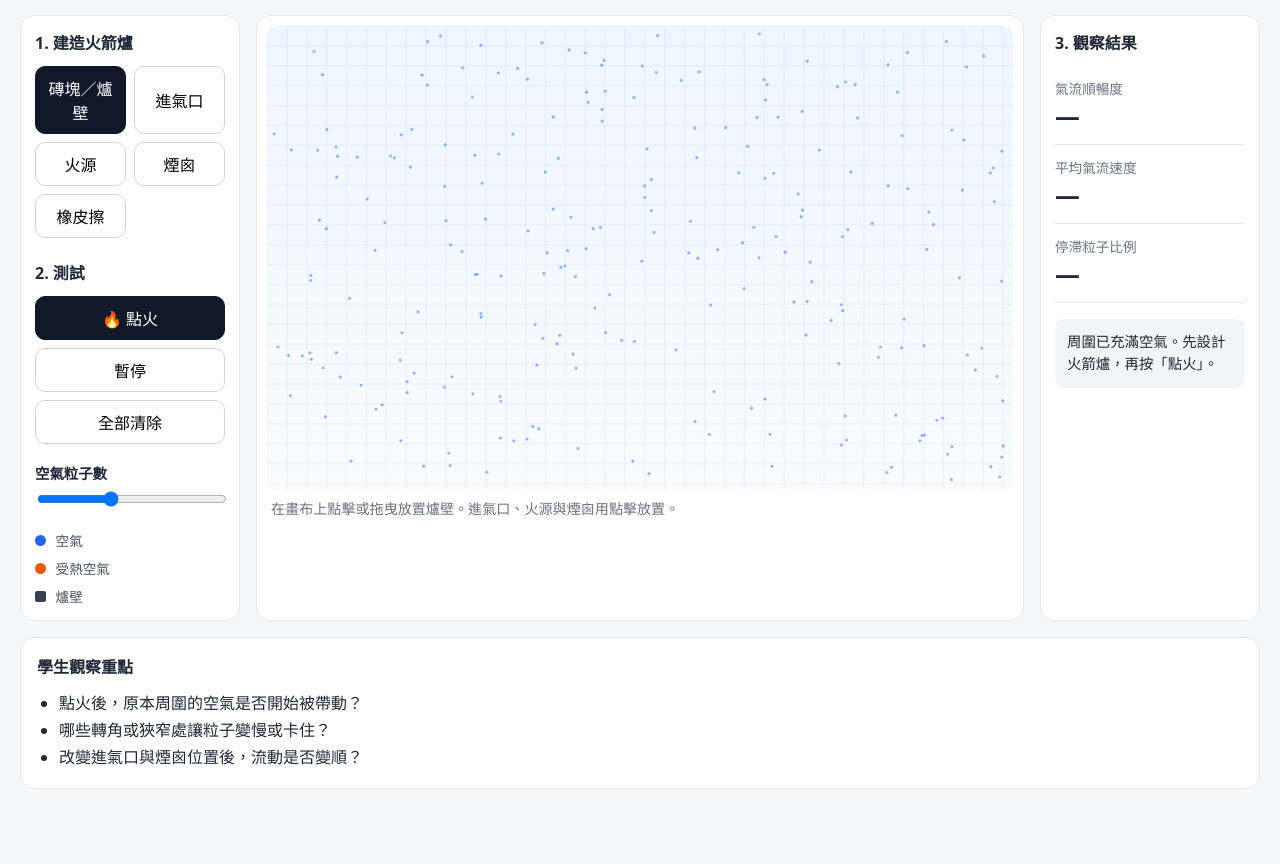
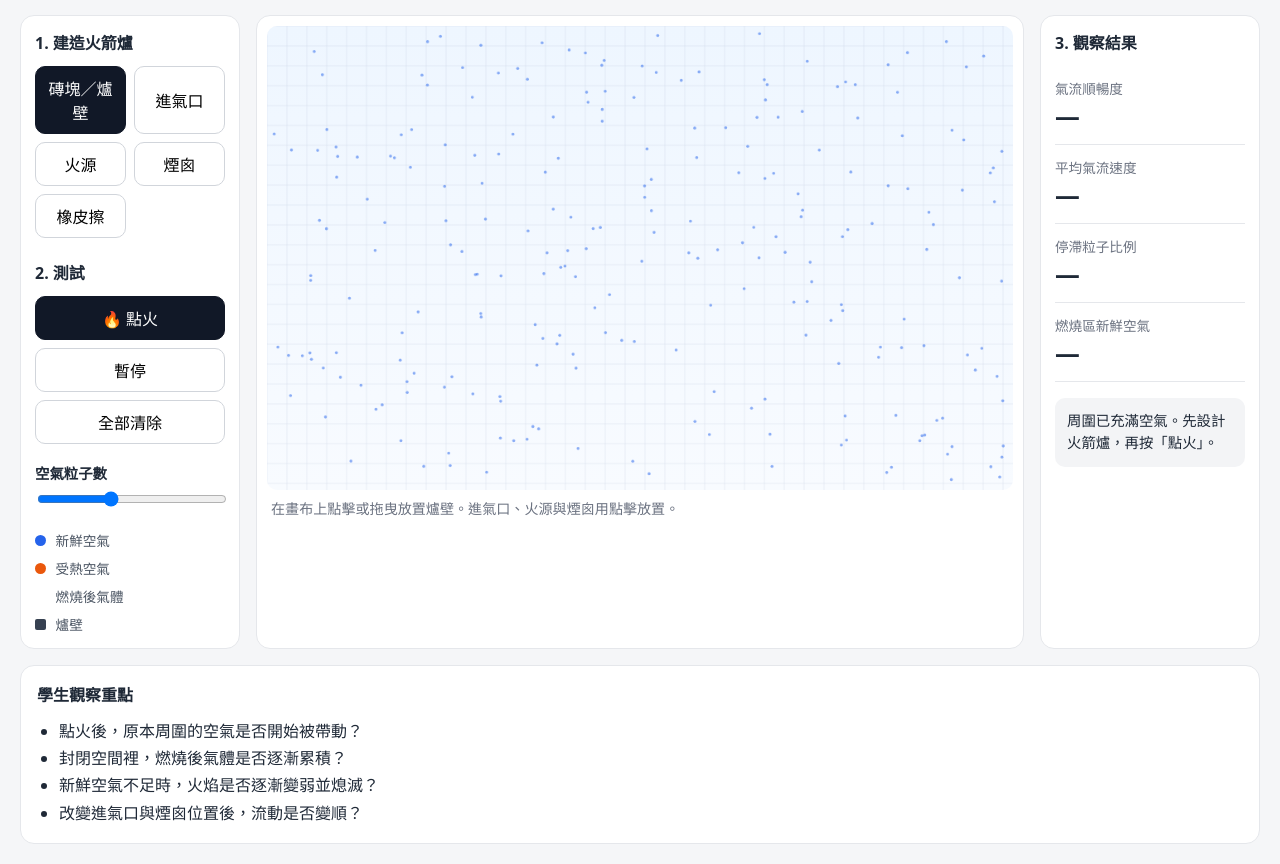
Before and after one commit to bai-collab/rocket-stove-airflow-sim, a plain HTML site: page index.html in a window 1280 px wide. Shown: the part 104-968 px from the top of the page. Before the commit the page ends 913 px from the top, so only its background shows below. Drawn offline with Linux system fonts and the light colour scheme.

Commit message:
Show oxygen and exhaust gas in UI

```diff
--- a/index.html
+++ b/index.html
@@ -38,8 +38,9 @@
         <input id="particleCount" type="range" min="80" max="500" step="20" value="240" />
 
         <div class="legend">
-          <span><i class="dot air"></i> 空氣</span>
+          <span><i class="dot air"></i> 新鮮空氣</span>
           <span><i class="dot heat"></i> 受熱空氣</span>
+          <span><i class="dot exhaust"></i> 燃燒後氣體</span>
           <span><i class="box wall"></i> 爐壁</span>
         </div>
       </aside>
@@ -63,6 +64,10 @@
           <span>停滯粒子比例</span>
           <strong id="stagnantRate">—</strong>
         </div>
+        <div class="metric-card">
+          <span>燃燒區新鮮空氣</span>
+          <strong id="oxygenRate">—</strong>
+        </div>
         <div id="feedback" class="feedback">周圍已充滿空氣。先設計火箭爐，再按「點火」。</div>
       </aside>
     </section>
@@ -71,11 +76,12 @@
       <h2>學生觀察重點</h2>
       <ul>
         <li>點火後，原本周圍的空氣是否開始被帶動？</li>
-        <li>哪些轉角或狹窄處讓粒子變慢或卡住？</li>
+        <li>封閉空間裡，燃燒後氣體是否逐漸累積？</li>
+        <li>新鮮空氣不足時，火焰是否逐漸變弱並熄滅？</li>
         <li>改變進氣口與煙囪位置後，流動是否變順？</li>
       </ul>
     </section>
   </main>
-  <script src="js/app.js?v=20260825-6"></script>
+  <script src="js/app.js?v=20260825-7"></script>
 </body>
 </html>
```
